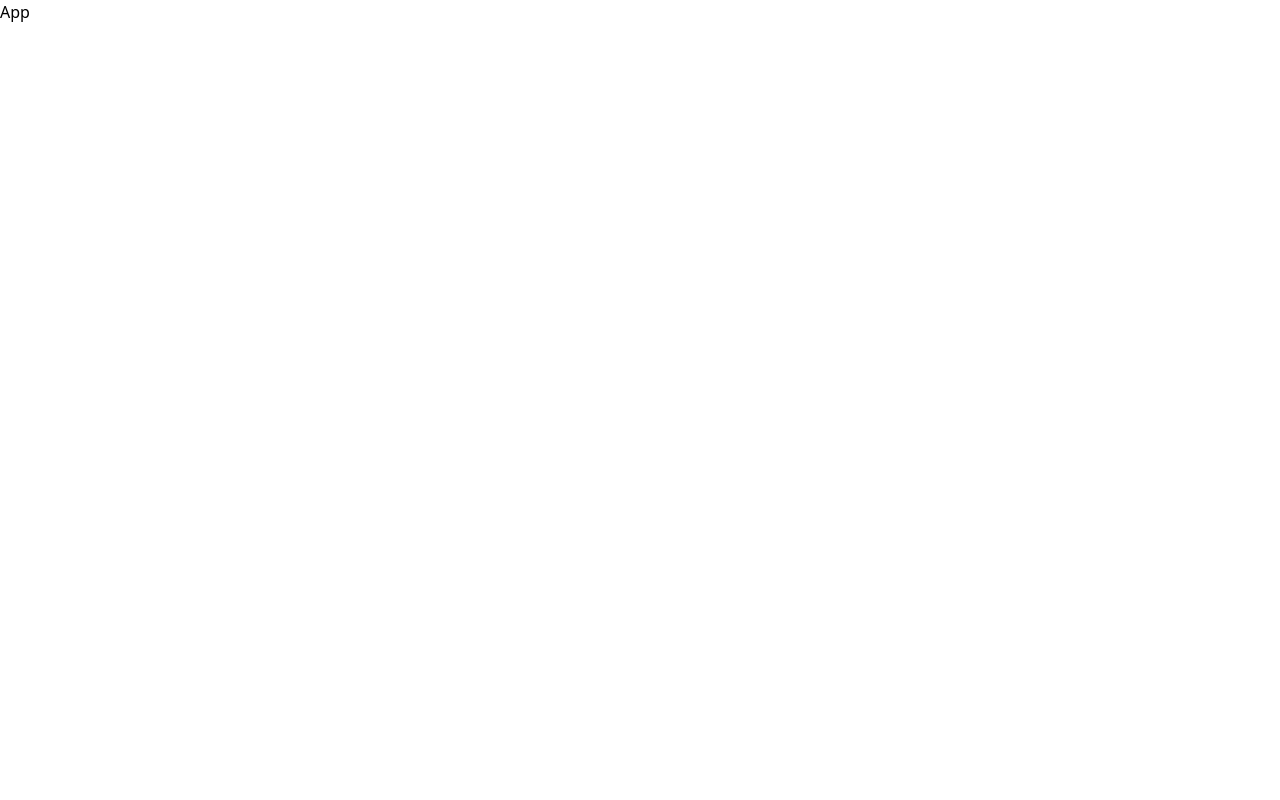
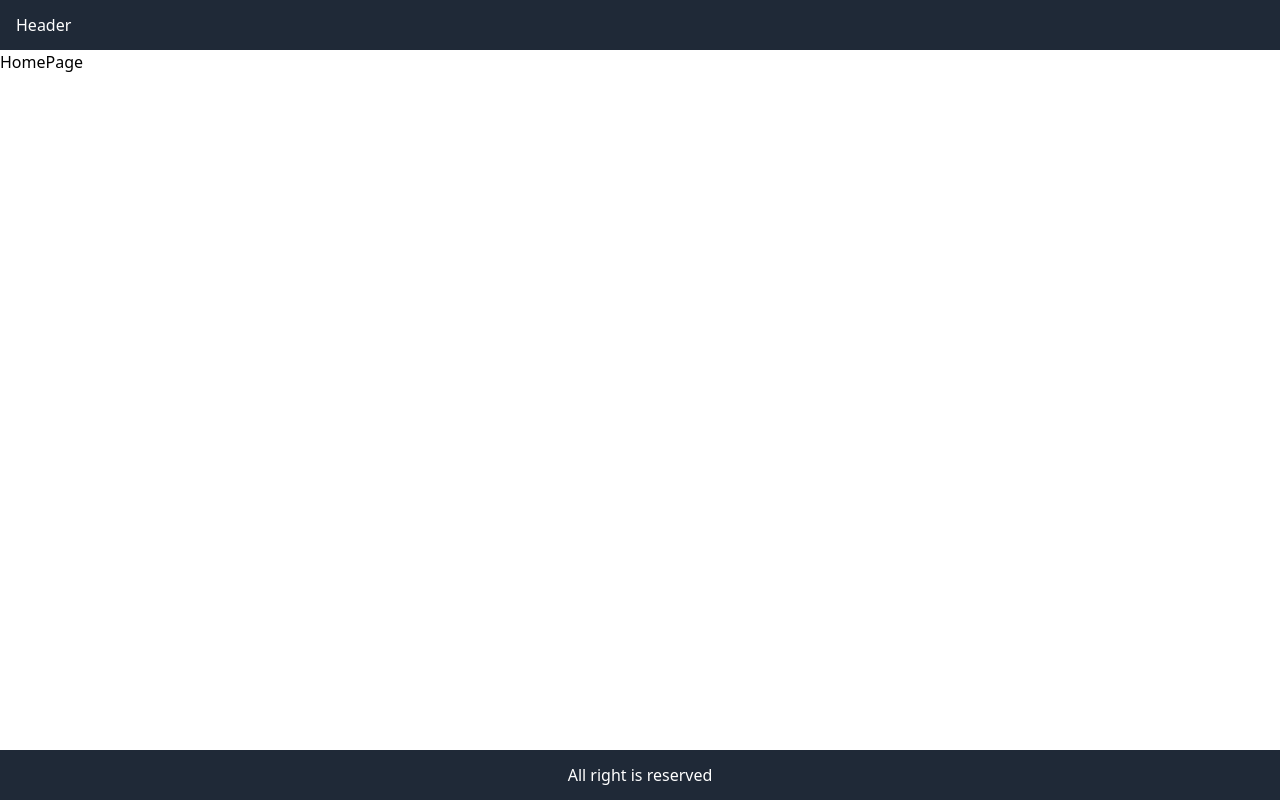
Before and after one commit to tomaszdanczak/react-redux-shopping-cart, a React (Create React App) app: page / in a window 1280 px wide. Built offline with nearby package versions, Linux system fonts and the light colour scheme.

Commit message:
feat: use <MainLayout></MainLayout>  in src/App.js

```diff
--- a/src/App.js
+++ b/src/App.js
@@ -1,3 +1,10 @@
+import HomePage from "./components/pages/HomePage";
+import MainLayout from "./components/templates/MainLayout";
+
 export default function App() {
-  return <div>App</div>;
+  return (
+    <MainLayout>
+      <HomePage />
+    </MainLayout>
+  );
 }
--- a/src/components/templates/MainLayout.jsx
+++ b/src/components/templates/MainLayout.jsx
@@ -1,5 +1,5 @@
-import Footer from "../organisms/Footer";
-import Header from "../organisms/Header";
+import Footer from "../organisims/Footer";
+import Header from "../organisims/Header";
 
 export default function MainLayout({ children }) {
   return (
--- a/tailwind.config.js
+++ b/tailwind.config.js
@@ -2,7 +2,11 @@ module.exports = {
   purge: ["./src/**/*.{js,jsx,ts,tsx}", "./public/index.html"],
   darkMode: false, // or 'media' or 'class'
   theme: {
-    extend: {},
+    extend: {
+      gridTemplateRows: {
+        layout: "3.125rem 1fr 3.125rem",
+      },
+    },
   },
   variants: {
     extend: {},
```
